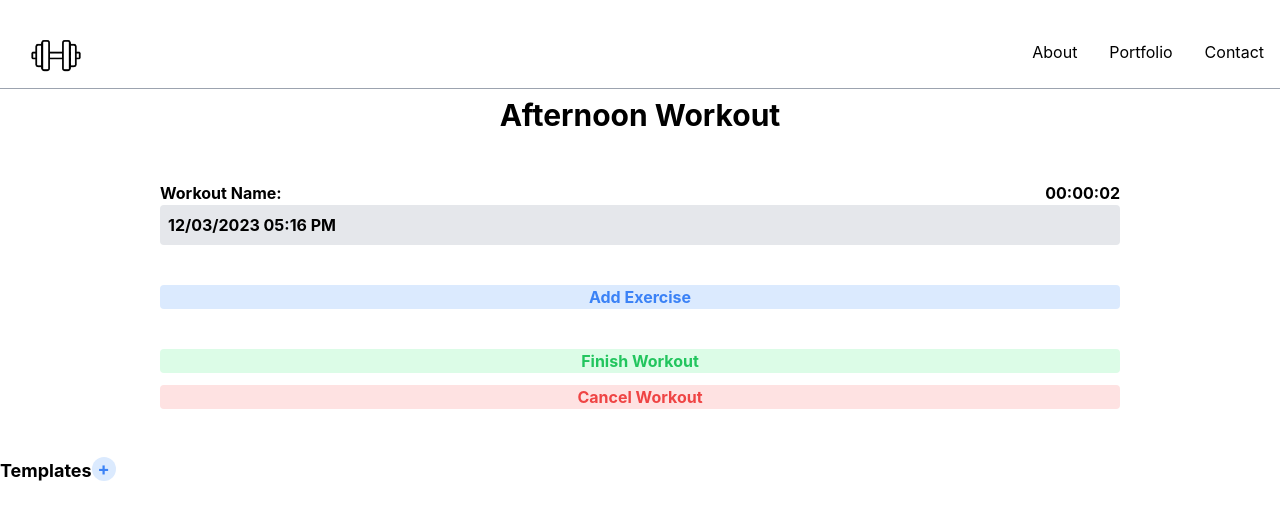
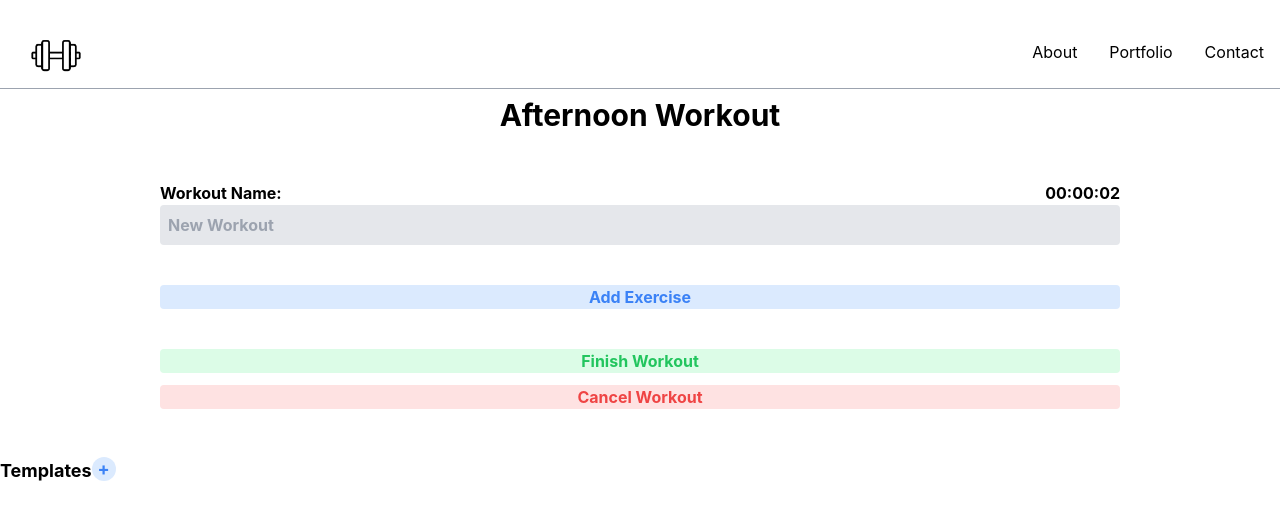
Before and after one commit to 04felixli/IMFAT-front-end, a React (Create React App) app: page /StartWorkout in a window 1280 px wide. Both pictures are taken after a click on the button "Start New Workout". Shown: the top 520 px of the page. Built offline with nearby package versions, Linux system fonts and the light colour scheme; no server answers.

Commit message:
Using axios to interact with back end. Able to post a completed workout to DB.

```diff
--- a/package.json
+++ b/package.json
@@ -12,6 +12,7 @@
     "@types/react": "^18.2.41",
     "@types/react-dom": "^18.2.17",
     "autoprefixer": "^10.4.16",
+    "axios": "^1.6.2",
     "bootstrap": "^5.3.2",
     "date-fns": "^2.30.0",
     "postcss": "^8.4.31",
@@ -22,7 +23,7 @@
     "react-router-dom": "^6.16.0",
     "react-scripts": "5.0.1",
     "tailwindcss": "^3.3.3",
-    "typescript": "^5.3.2",
+    "typescript": "^4.9.5",
     "web-vitals": "^2.1.4"
   },
   "scripts": {
--- a/src/Interfaces/ResponseModels/IResponseModelPastExercise.tsx
+++ b/src/Interfaces/ResponseModels/IResponseModelPastExercise.tsx
@@ -3,7 +3,7 @@
 import ResponseModelPastSet from "./IResponseModelPastSet";
 
 interface IResponseModelPastExercise {
-    exercise_id: number;
+    id: number;
     name: string;
     equipment: string;
     notes: string | null;
--- a/src/MainComponents/lib.tsx
+++ b/src/MainComponents/lib.tsx
@@ -5,21 +5,24 @@ import ModelExercise from "../Models/ModelExercise";
 import ModelSet from "../Models/ModelSet";
 import IResponseModelPastExercise from "../Interfaces/ResponseModels/IResponseModelPastExercise";
 import IResponseModelPastSet from "../Interfaces/ResponseModels/IResponseModelPastSet";
+import ModelWorkout from "../Models/ModelWorkout";
+import axios, { AxiosResponse } from 'axios';
+
 
 const url = process.env.REACT_APP_API_URL;
 
 // This function handles fetching exercises for exercise list
 export const fetchExercises = async (searchInput = ''): Promise<IModelExerciseInList[]> => {
     try {
-        console.log("api url is: " + `${url}/api/get_exercises?searchInput=${searchInput}`)
+        console.log("api url is: " + `${url}/api/get_exercises?searchInput=${searchInput}`);
 
-        const response = await fetch(`${url}/api/get_exercises?searchInput=${searchInput}`);
+        const response: AxiosResponse<IModelExerciseInList[]> = await axios.get(`${url}/api/get_exercises?searchInput=${searchInput}`);
 
-        if (!response.ok) {
+        if (response.status !== 200) {
             throw new Error(`HTTP Error! Status: ${response.status}`);
         }
 
-        return await response.json();
+        return response.data;
 
     } catch (error) {
         console.error('There was an error fetching exercises: ', error);
@@ -30,18 +33,17 @@ export const fetchExercises = async (searchInput = ''): Promise<IModelExerciseIn
 // This function handles fetching information to auto fill exercise tracking
 export const fetchAutoFillInfo = async (addedExerciseIds: number[]): Promise<ModelExercise[]> => {
     try {
-
         const idsAsString: string = addedExerciseIds.join(', ');
 
-        console.log("api url is: " + `${url}/api/get_latest_exercise_info?exercise_ids=${idsAsString}`)
+        console.log("api url is: " + `${url}/api/get_latest_exercise_info?exercise_ids=${idsAsString}`);
 
-        const response = await fetch(`${url}/api/get_latest_exercise_info?exercise_ids=${idsAsString}`);
+        const response: AxiosResponse<IResponseModelPastExercise[]> = await axios.get(`${url}/api/get_latest_exercise_info?exercise_ids=${idsAsString}`);
 
-        if (!response.ok) {
+        if (response.status !== 200) {
             throw new Error(`HTTP Error! Status: ${response.status}`);
         }
 
-        const info = await response.json();
+        const info = response.data;
 
         const modifiedInfo: ModelExercise[] = info.map((exercise: IResponseModelPastExercise) => {
             const setsWithCompletion: ModelSet[] = exercise.sets.map((set: IResponseModelPastSet) => ({
@@ -55,12 +57,30 @@ export const fetchAutoFillInfo = async (addedExerciseIds: number[]): Promise<Mod
             };
         });
 
-        console.log("Modified info is: ", modifiedInfo)
+        console.log("Modified info is: ", modifiedInfo);
 
         return modifiedInfo;
 
     } catch (error) {
-        console.error('There was an error auto filling exercise information: ', error);
+        console.error('There was an error auto-filling exercise information: ', error);
         throw error;
     }
 }
+
+// Post a workout
+export const postWorkout = async (workout: ModelWorkout): Promise<void> => {
+    try {
+        const response: AxiosResponse<void> = await axios.post(`${url}/api/post_workout`, workout);
+
+        if (response.status !== 200) {
+            throw new Error(`HTTP Error! Status: ${response.status}`);
+        }
+
+        // Can optionally return the response data if back end sends any
+        // return response.data;
+
+    } catch (error) {
+        console.error('There was an error posting the workout: ', error);
+        throw error;
+    }
+};
--- a/src/Models/ModelExercise.tsx
+++ b/src/Models/ModelExercise.tsx
@@ -2,20 +2,20 @@
 import ModelSet from "./ModelSet";
 
 class ModelExercise {
-    exercise_id: number;
+    id: number;
     name: string;
     equipment: string;
     notes: string | null;
     sets: ModelSet[];
 
     constructor(
-        exercise_id: number,
+        id: number,
         name: string,
         equipment: string,
         notes: string | null,
         sets: ModelSet[]
     ) {
-        this.exercise_id = exercise_id;
+        this.id = id;
         this.name = name;
         this.equipment = equipment;
         this.notes = notes;
--- a/src/Models/ModelWorkout.tsx
+++ b/src/Models/ModelWorkout.tsx
@@ -11,7 +11,7 @@ class ModelWorkout {
     constructor(type: string, date: string, name: string, duration: number, exercises: ModelExercise[]) {
         this.type = type;
         this.date = date;
-        this.name = name;
+        this.name = name !== '' ? name : 'New Workout';
         this.duration = duration;
         this.exercises = exercises;
     }
--- a/src/UtilityComponents/WorkoutHeader.tsx
+++ b/src/UtilityComponents/WorkoutHeader.tsx
@@ -11,9 +11,10 @@ interface Props {
     setDuration: React.Dispatch<React.SetStateAction<number>>;
     workoutName: string;
     setWorkoutName: React.Dispatch<React.SetStateAction<string>>;
+    date: string
 }
 
-const WorkoutHeader = ({ duration, setDuration, workoutName, setWorkoutName }: Props) => {
+const WorkoutHeader = ({ duration, setDuration, workoutName, setWorkoutName, date }: Props) => {
 
     // Handle workout title
     // const [workoutName, setWorkoutName] = useState<string>('');
@@ -35,19 +36,10 @@ const WorkoutHeader = ({ duration, setDuration, workoutName, setWorkoutName }: P
                 value={workoutName}
                 onChange={handleWorkoutName}
                 className="w-full rounded focus:outline-none bg-gray-200 p-2"
-                placeholder={getDate()}
+                placeholder={"New Workout"}
             />
         </div>
     )
 }
 
-// This function returns the time of the workout
-const getDate = (): string => {
-    const now = new Date();
-    const formattedDate: string = format(now, "yyyy-MM-dd");
-
-    return formattedDate;
-
-}
-
 export default WorkoutHeader;
--- a/src/UtilityComponents/WorkoutTracker.tsx
+++ b/src/UtilityComponents/WorkoutTracker.tsx
@@ -10,6 +10,7 @@ import Exercise from './Exercise';
 import ModelExerciseInList from '../Interfaces/ResponseModels/IResponseModelExerciseInList';
 import ModelExercise from '../Models/ModelExercise';
 import ModelWorkout from '../Models/ModelWorkout';
+import { postWorkout } from '../MainComponents/lib';
 
 function WorkoutTracker() {
 
@@ -37,13 +38,12 @@ function WorkoutTracker() {
         return new Date(date).toLocaleString('en-US', options).replace(',', ''); // Remove comma from the formatted date
     };
 
-    const date: Date = new Date();
 
-    const formattedDate: string = formatDate(date); // Date and time of workout
+    const [date, setDate] = useState<string>((new Date()).toISOString()) // Date and time of workout
 
     const [duration, setDuration] = useState<number>(0) // duration of workout in seconds
 
-    const [workoutName, setWorkoutName] = useState<string>(formattedDate); // Name of the workout - default is the date of the workout
+    const [workoutName, setWorkoutName] = useState<string>(''); // Name of the workout - default is the date of the workout
 
     const workoutType: string = "Weight Lifting";
 
@@ -54,15 +54,32 @@ function WorkoutTracker() {
     const [oldExercises, setOldExercises] = useState<ModelExercise[]>([]);
 
     const handleFinishWorkout = () => {
-        const workout = new ModelWorkout(workoutType, formattedDate, workoutName, duration, exercises);
+        if (exercises.length !== 0) {
+            // Filter exercises to keep only completed sets
+            const filteredExercises = exercises
+                .map(exercise => ({
+                    ...exercise,
+                    sets: exercise.sets.filter(set => set.isCompleted === true),
+                }))
+                .filter(exercise => exercise.sets.length > 0); // Filter out exercises with no completed sets
 
-        console.log(workout)
-    }
+            // Create workout based on filtered exercises
+            const workout = new ModelWorkout(workoutType, date, workoutName, duration, filteredExercises);
+
+            postWorkout(workout);
+            console.log("workout is", workout);
+
+            // Clear exercises state
+            setExercises([]);
+        }
+    };
+
+
 
     return (
         <div className="workout-tracker" >
 
-            <WorkoutHeader duration={duration} setDuration={setDuration} workoutName={workoutName} setWorkoutName={setWorkoutName} />
+            <WorkoutHeader duration={duration} setDuration={setDuration} workoutName={workoutName} setWorkoutName={setWorkoutName} date={date} />
 
             {addedExerciseIds.length > 0 && <Exercise exercises={exercises}
                 setExercises={setExercises}
```
Also changed, not shown: 1 other file (tests, documents, lock files or other folders).
